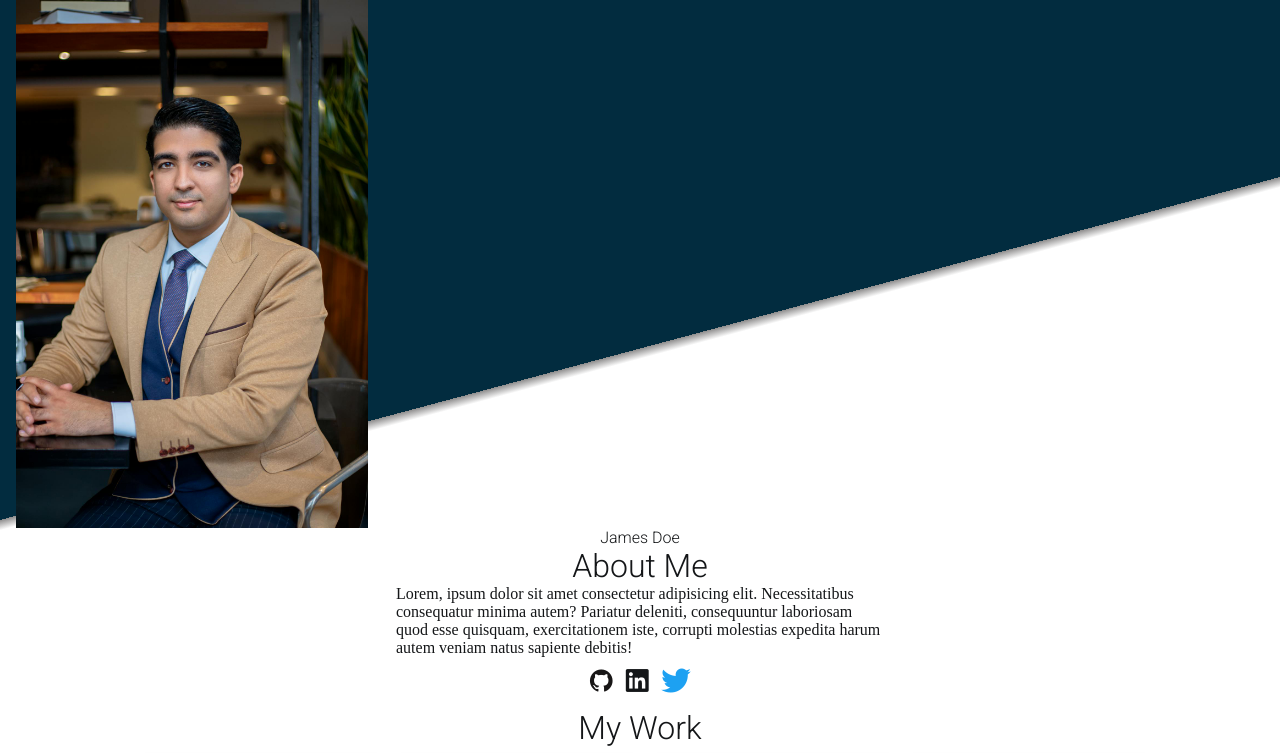
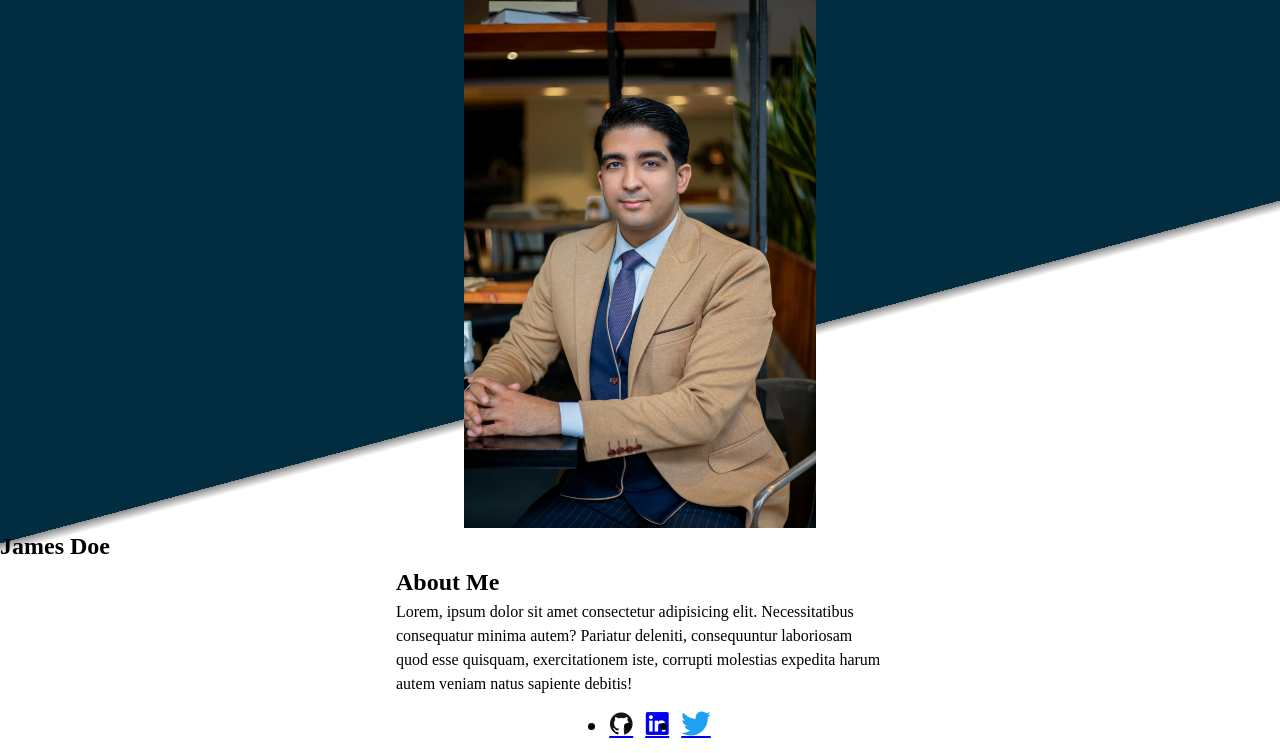
Before and after one commit to Hsoren31/homepage_practice, a website built with webpack: page src/index.html in a window 1280 px wide. Shown: the top 753 px of the page. Built offline with nearby package versions, Linux system fonts and the light colour scheme; a web font is replaced by a local one.

Commit message:
refactor: rewrite css reset style

```diff
--- a/src/style.css
+++ b/src/style.css
@@ -1,52 +1,36 @@
 @import url("https://fonts.googleapis.com/css2?family=Cambo&family=Roboto:ital,wght@0,300;1,300&display=swap");
 
+:root {
+  /* custom properties like colors */
+}
+
+*, *::before, *::after {
+  box-sizing: border-box;
+}
+
 * {
-  box-sizing: border-box;
   margin: 0;
-  padding: 0;
-  font: inherit;
-  font-size: 1em;
 }
 
 body {
-  min-height: 100vh;
-  font-family: "Cambo", serif;
-  color: #141618;
+  line-height: 1.5;
 }
 
-h1,
-h2,
-h3 {
-  text-align: center;
-  text-wrap: nowrap;
-  font-family: "Roboto", sans-serif;
-  font-weight: 300;
+img {
+  display: block;
+  max-width: 100%;
 }
 
-h2 {
-  font-size: 2rem;
+p, h1, h2, h3, h4, h5, h6 {
+  overflow-wrap: break-word;
 }
 
-img,
-svg {
-  font-style: italic;
-  max-width: 100%;
-  height: auto;
-  vertical-align: middle;
-  object-fit: cover;
+p {
+  text-wrap: pretty;
 }
 
-li {
-  list-style: none;
-}
-
-a:link {
-  text-decoration: none;
-  color: #141618;
-}
-
-a:visited {
-  color: #141618;
+h1, h2, h3, h4, h5, h6 {
+  text-wrap: balance;
 }
 
 .about_me {
```
